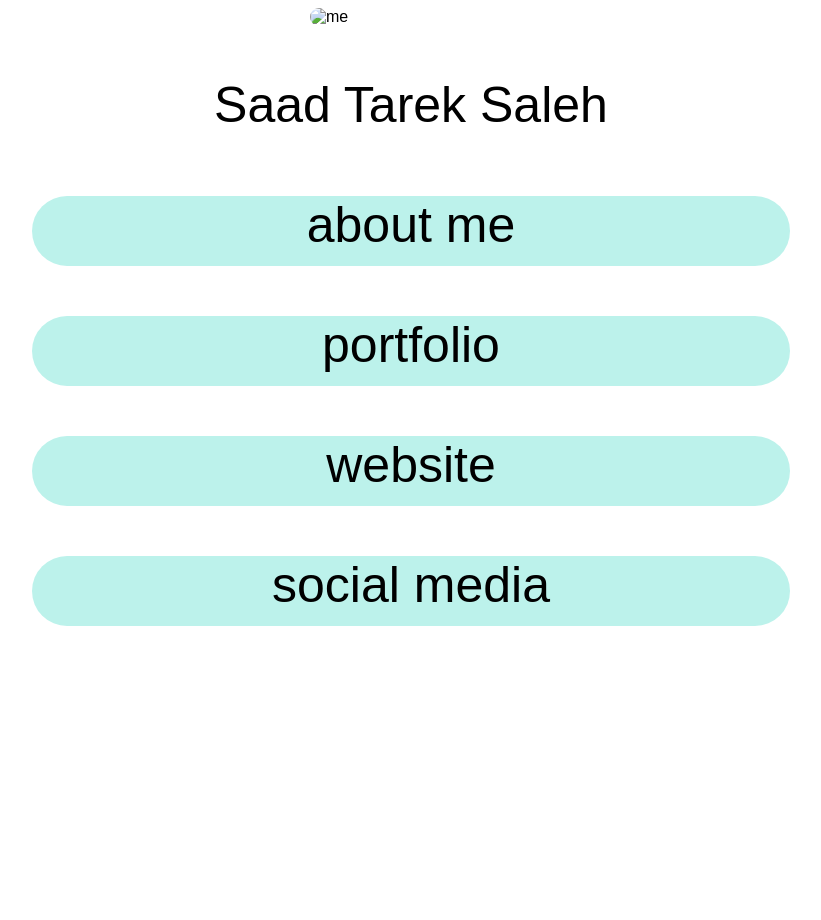
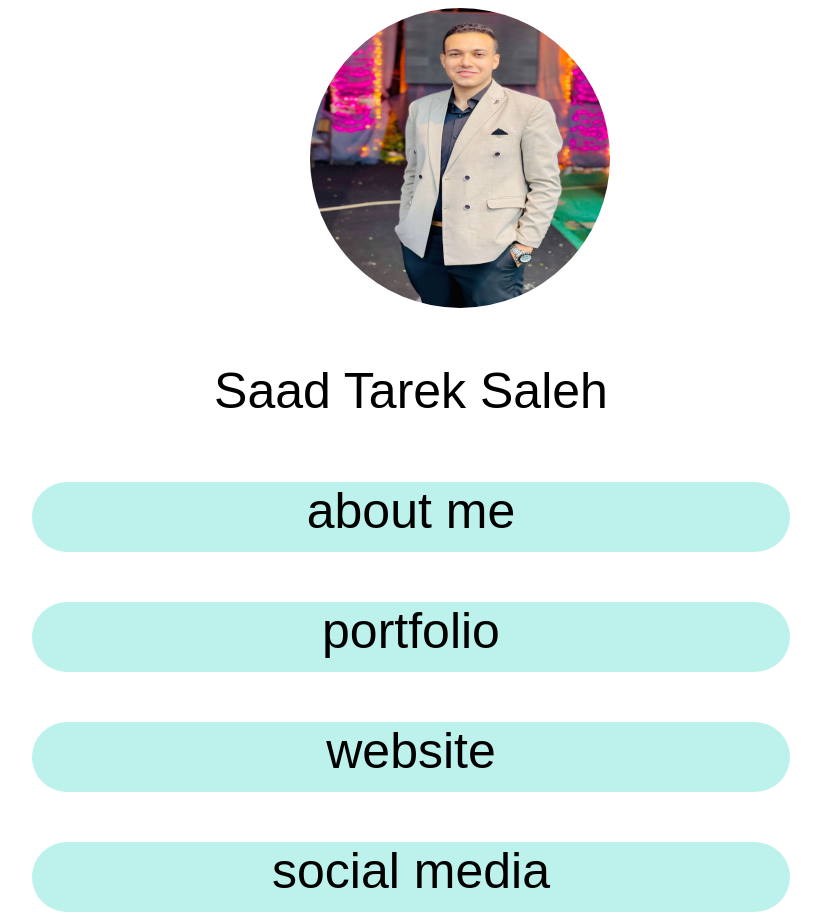
Before and after one commit to Saadtareksaleh/book-store, a plain HTML site: page index.html in a window 1280 px wide. Shown: the whole page, without its empty margins (229-1050 px from the left). Before the commit the page ends 800 px from the top, so only its background shows below. Drawn offline with Linux system fonts and the light colour scheme; a web font is replaced by a local one.

Commit message:
Update index.html

```diff
--- a/index.html
+++ b/index.html
@@ -11,7 +11,7 @@
 
 
     <div>
-        <img src="e290cb9a-de93-4e06-9baa-5b096f0d37e0.jpg" alt="me" >
+        <img src="img/e290cb9a-de93-4e06-9baa-5b096f0d37e0.jpg" alt="me" >
     </div>
     <div class="h">
         <p> Saad Tarek Saleh<p>
```
